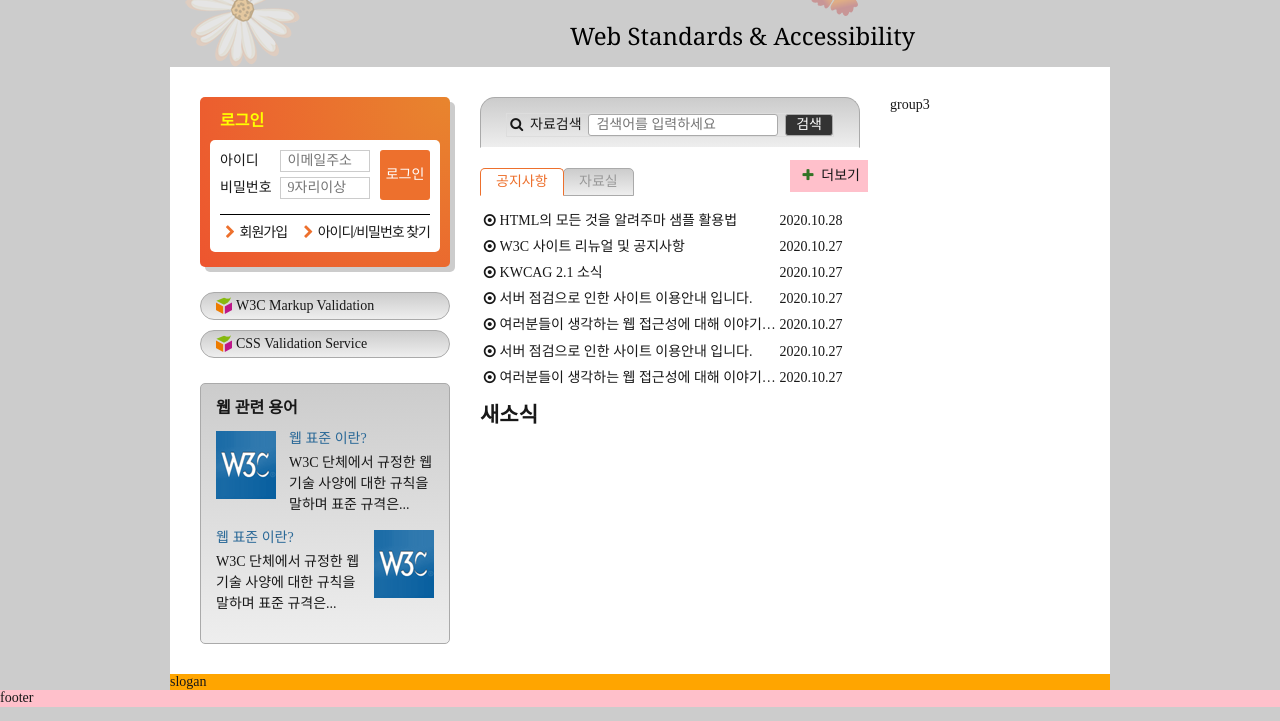
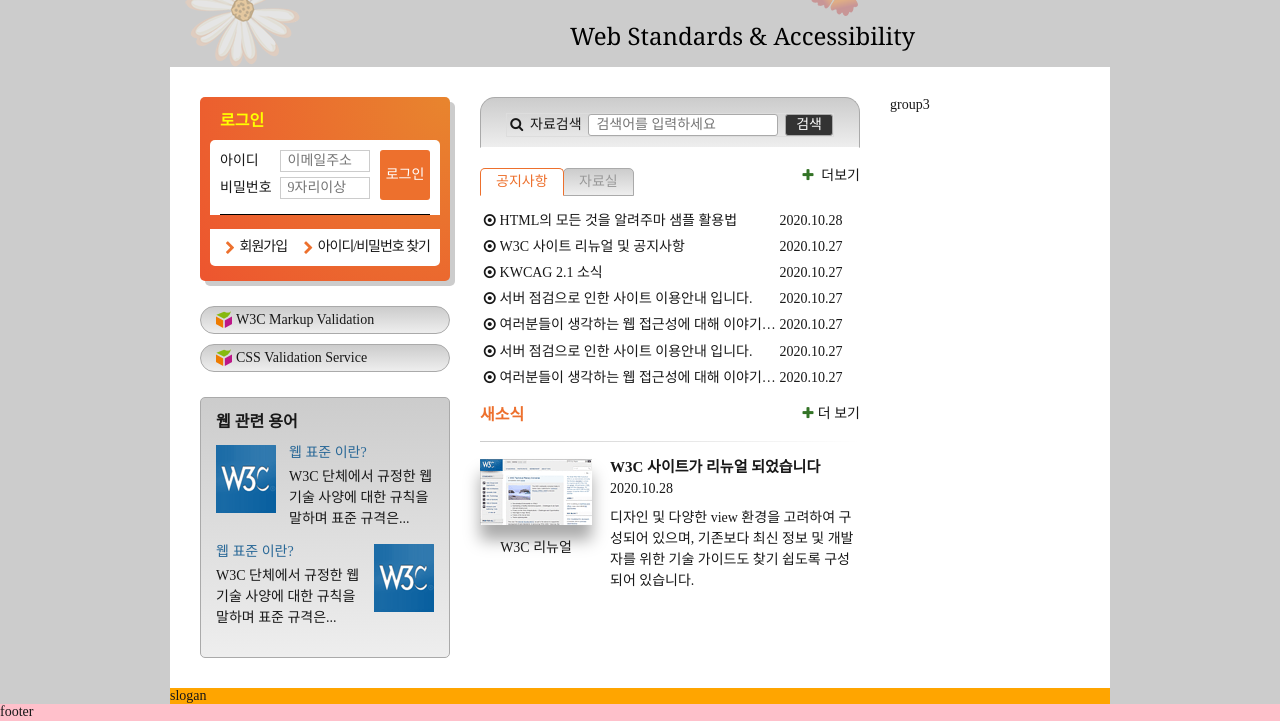
Before and after one commit to minki607/fds-18-html-css, a plain HTML site: page index.html in a window 1280 px wide. Shown: the part 172-893 px from the top of the page. Drawn offline with nearby package versions, Linux system fonts and the light colour scheme; a web font is replaced by a local one.

Commit message:
feat: news section markup(grid)

```diff
--- a/css/stylesheet.css
+++ b/css/stylesheet.css
@@ -588,7 +588,6 @@
   position: absolute;
   top: -8px;
   right:-8px;
-  background-color: pink;
   padding: 8px;
 }
 
@@ -664,6 +663,81 @@
   color: hsla(110, 50%, 30%, 1);
 }
 
+/*새소식*/
+.news {
+  margin-top: 20px;
+  position: relative
+}
+
+.news::before{
+  position: absolute;
+  width: 100%;
+  content: "";
+  top: 35px;
+  left: 0;
+  height: 1px;
+  background: #ccc linear-gradient(to right, #ccc, #fff);
+}
+
+.news-heading{
+  font-size: 1.6rem;
+  font-weight: 700;
+  color: #ed702d;
+  margin: 0;
+}
+
+.news-article {
+  margin-top: 35px;
+}
+
+.news-more {
+  position: absolute;
+  top: -8px;
+  right: -8px;
+  padding: 8px;
+}
+
+.news-more::before{
+  color: hsla(110, 50%, 30%, 1);
+}
+.news-article-link{
+  display: grid;
+  grid-template-columns: 130px 1fr;
+  grid-template-rows: auto auto auto;
+  grid-template-areas: 'thumbnail subject'
+                       'thumbnail date'
+                       'thumbnail brief';
+}
+.news-article-subject{
+  margin: 0 0 5px;
+  grid-area: subject;
+  font-size: 1.5rem;
+}
+
+.news-article-date{
+  grid-area: date;
+}
+
+.news-article-brief{
+  margin: 10px 0 0;
+  grid-area: brief;
+  line-height: 1.5;
+}
+
+.news-article-thumbnail{
+  margin: 0;
+  grid-area: thumbnail;
+}
+
+.news-article-thumbnail img{
+  box-shadow: 0 15px 15px 0 #aaa;
+}
+
+.news-article-thumbnail figcaption {
+  margin-right: 18px;
+  text-align: center;
+  margin-top: 15px;
+}
 
 .group3 {
   width: 190px;
--- a/index.html
+++ b/index.html
@@ -1,4 +1,4 @@
-<!DOCTYPE html>
+<!DOCTYPE>
 <html lang="ko-KR">
 
 <head>
@@ -281,7 +281,6 @@
           </ul>
           <a href="#" class="notice-more icon-plus" aria-labelledby="noticeHeading" title="공지사항"> 더보기</a>
         </section>
-
         <section class="pds">
           <h2 class="pds-heading tab" id="pdsHeading">
             <a href="#" role="button">자료실</a>
@@ -311,8 +310,31 @@
           <a href="#" class="pds-more icon-plus" aria-labelledby="pdsHeading" title="자료실"> 더보기</a>
         </section>
       </div>
+
       <section class="news">
-        <h2 class="news-heading">새소식</h2>
+        <h2 class="news-heading" id="newsHeading">새소식</h2>
+        <article class="news-article">
+          <a class="news-article-link" href="#">
+            <h3 class="news-article-subject">
+              W3C 사이트가 리뉴얼 되었습니다
+            </h3>
+            <time datetime="2020-10-28T14:19:07" class="news-article-date">2020.10.28</time>
+            <p class="news-article-brief">
+                디자인 및 다양한 view 환경을 고려하여 구성되어 있으며,
+                기존보다 최신 정보 및 개발자를 위한 기술 가이드도
+                찾기 쉽도록 구성되어 있습니다.
+            </p>
+            <figure class="news-article-thumbnail">
+              <img src="./images/news.gif" alt="" aria-labelledby="newsArticleThumbnail">
+              <figcaption id="newsArticleThumbnail">
+                W3C 리뉴얼
+              </figcaption>
+            </figure>
+          </a>
+        </article>
+        <a href="#" class="icon-plus news-more"
+        title="새소식" aria-labelledby="newsHeading">더 보기</a>
+
       </section>
     </div>
     <div class="group group3">group3</div>
```
